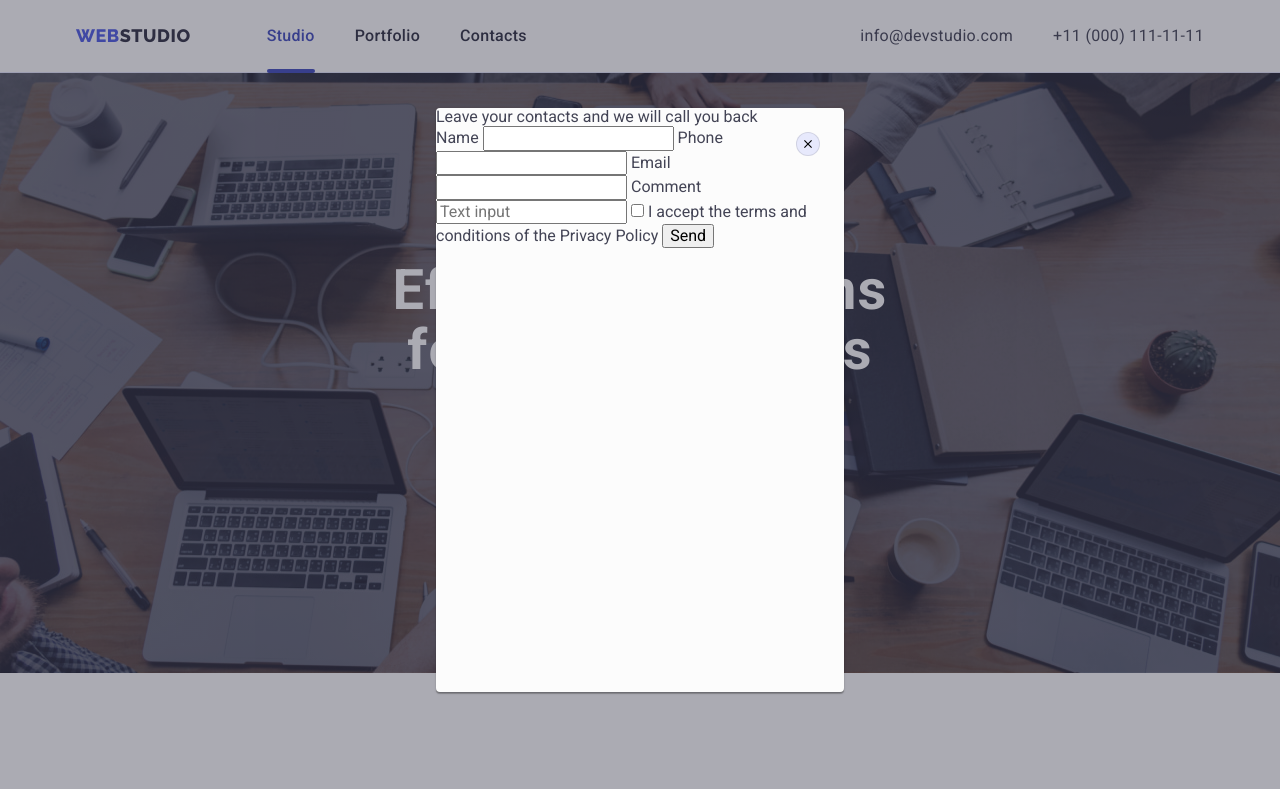
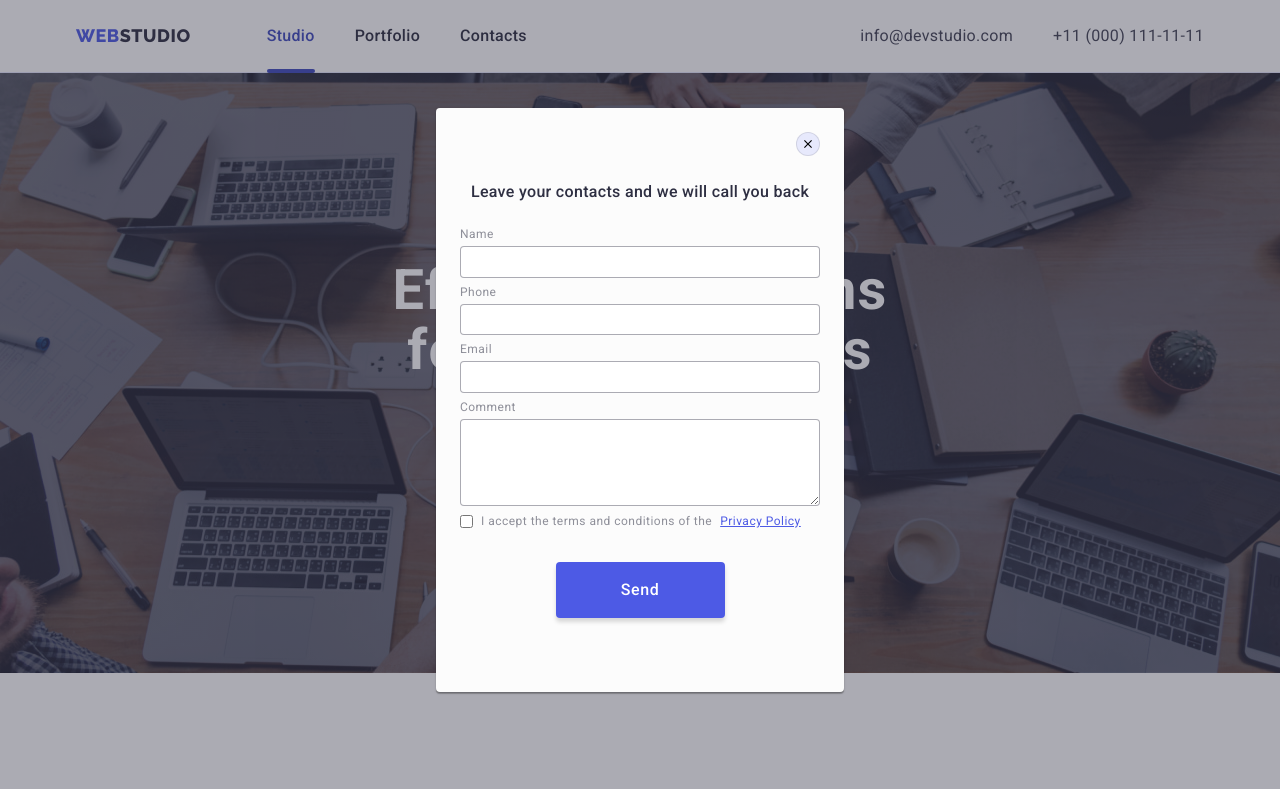
Before and after one commit to LMSerhii/goit-markup-hw-05, a plain HTML site: page index.html in a window 1280 px wide. Both pictures are taken after a click on the button "Order Service". Shown: the top 789 px of the page. Drawn offline with nearby package versions, Linux system fonts and the light colour scheme.

Commit message:
add form style

```diff
--- a/css/styles.css
+++ b/css/styles.css
@@ -52,6 +52,7 @@ address {
 button {
   cursor: pointer;
   font-family: inherit;
+  color: currentColor;
 }
 
 .list {
@@ -675,9 +676,20 @@ button {
   margin-bottom: 16px;
 }
 .footer-form {
+  display: flex;
+  gap: 24px;
 }
 .footer-form-input {
-  margin-right: 24px;
+  min-width: 264px;
+  padding: 8px 16px;
+
+  background-color: transparent;
+  color: var(--white-background-color);
+  border-radius: 4px;
+  border: 1px solid var(--white-background-color);
+  box-shadow: 0px 4px 4px 0px rgba(0, 0, 0, 0.15);
+
+  /* transition: border-color var(--animation); */
 }
 .footer-btn {
   display: inline-flex;
@@ -791,20 +803,108 @@ button {
 .modal-btn:hover .modal-btn-icon,
 .modal-btn:focus .modal-btn-icon {
   fill: #ffffff;
+}
 
 .modal-header {
+  color: var(--modal-overlay-color);
+  text-align: center;
+  font-size: 16px;
+  font-weight: 500;
+  line-height: 1.5;
+  letter-spacing: 0.02em;
+
+  margin-bottom: 16px;
 }
+
 .modal-form {
   display: flex;
   flex-direction: column;
   gap: 8px;
+
+  padding: 72px 24px 24px 24px;
 }
+
 .modal-form-label {
+  display: flex;
+  flex-direction: column;
+  gap: 4px;
+
+  color: var(--subtle-text-color);
+
+  font-size: 12px;
+  line-height: 1.16;
+  letter-spacing: 0.04em;
 }
+
 .modal-form-input {
+  padding: 8px 16px;
+  border-radius: 4px;
+  border: 1px solid rgba(46, 47, 66, 0.4);
 }
-  .modal-checkbox {
+
+.modal-form-input:focus-within {
+  border-color: var(--pressed-state-color);
 }
+
+.modal-form-input::placeholder {
+  color: rgba(46, 47, 66, 0.4);
+
+  font-size: 12px;
+  line-height: 1.16;
+  letter-spacing: 0.04em;
+}
+
+.modal-pp-label {
+  display: flex;
+  gap: 8px;
+  align-items: center;
+
+  color: var(--subtle-text-color);
+
+  font-size: 12px;
+  line-height: 1.16;
+  letter-spacing: 0.04em;
+
+  margin-bottom: 24px;
+}
+
+.modla-pp-link {
+  color: var(--pressed-state-color);
+
+  font-size: 12px;
+  line-height: 1.33;
+  letter-spacing: 0.04em;
+  text-decoration-line: underline;
+}
+
+.modal-pp-input {
+}
+
 .modal-btn-send {
+  width: 169px;
+  align-self: center;
+
+  padding: 16px 32px;
+
+  color: var(--white-background-color);
+  text-align: center;
+
+  font-family: Roboto;
+  font-size: 16px;
+  font-style: normal;
+  font-weight: 500;
+  line-height: 1.5;
+  letter-spacing: 0.04em;
+
+  border-radius: 4px;
+  background-color: var(--pressed-state-color);
+  box-shadow: 0px 4px 4px 0px rgba(0, 0, 0, 0.15);
+  border: none;
+
+  transition: background-color var(--animation);
 }
+
+.modal-btn-send:hover,
+.modal-btn-send:focus {
+  background-color: var(--primary-brand-color);
 }
--- a/index.html
+++ b/index.html
@@ -593,7 +593,7 @@
         </div>
         <div class="footer-form-wrapp">
           <p class="footer-form-header">Subscribe</p>
-          <form action="" class="footer-form">
+          <form class="footer-form">
             <input
               type="email"
               class="footer-form-input"
@@ -614,15 +614,20 @@
     <!-- modal window -->
     <div class="backdrop is-hidden" data-modal>
       <div class="modal">
+        <!-- Modal button close -->
         <button class="modal-btn-close" type="button" data-modal-close>
           <svg class="modal-btn-icon" width="8" height="8">
             <use href="./images/icons.svg#modal-close"></use>
           </svg>
         </button>
-        <p class="modal-header">
-          Leave your contacts and we will call you back
-        </p>
+
+        <!-- Modal form  -->
         <form class="modal-form">
+          <!-- Modal header -->
+          <p class="modal-header">
+            Leave your contacts and we will call you back
+          </p>
+
           <label class="modal-form-label">
             Name
             <input
@@ -630,6 +635,7 @@
               type="text"
               name="name"
               placeholder=""
+              autofocus
             />
           </label>
           <label class="modal-form-label">
@@ -652,21 +658,24 @@
           </label>
           <label class="modal-form-label">
             Comment
+            <textarea
+              class="modal-form-input"
+              name="comment"
+              placeholder="Text input"
+              rows="5"
+            >
+            </textarea>
+          </label>
+
+          <label class="modal-pp-label">
             <input
-              class="modal-form-input"
-              type="textarea"
-              name="textarea"
-              placeholder="Text input"
+              class="modal-pp-input"
+              type="checkbox"
+              id="privacy-policy"
+              name="privacy-policy"
             />
-          </label>
-          <input
-            class="modal-checkbox"
-            type="checkbox"
-            id="privacy-policy"
-            name="privacy-policy"
-          />
-          <label for="#privacy-policy">
-            I accept the terms and conditions of the Privacy Policy
+            I accept the terms and conditions of the
+            <a href="" class="modla-pp-link link">Privacy Policy</a>
           </label>
           <button class="modal-btn-send" type="submit">Send</button>
         </form>
```
Lines whose indentation alone changed are shown as unchanged.
